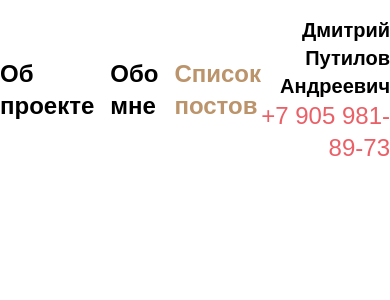
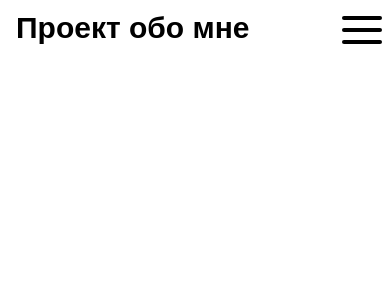
Before and after one commit to brepexWork/mitra_soft, a React (Create React App) app: page / in a window 390 px wide. Shown: the top 300 px of the page. Built offline with nearby package versions, Linux system fonts and the light colour scheme.

Commit message:
I finished the Header module. I have completed work for today

```diff
--- a/src/App.tsx
+++ b/src/App.tsx
@@ -5,6 +5,7 @@ function App() {
   return (
     <div className="App">
       <Header />
+
     </div>
   );
 }
--- /dev/null
+++ b/src/helpers/PositionElement.ts
@@ -0,0 +1,3 @@
+const PositionElement = 'top-1/2 left-1/2 -translate-x-1/2 -translate-y-1/2 absolute'
+
+export default PositionElement
--- /dev/null
+++ b/src/modules/Header/components/BurgerMenu.tsx
@@ -0,0 +1,24 @@
+import React, {FC, useState} from 'react';
+import {isBooleanObject} from "util/types";
+import PositionElement from "../../../helpers/PositionElement";
+
+interface IProps {
+    active: boolean
+    setActive: React.Dispatch<React.SetStateAction<boolean>>
+}
+
+const BurgerMenu:FC<IProps> = ({active, setActive}) => {
+
+    return (
+        <div
+            className={`relative w-10 h-10 box-content p-2 z-30`}
+            onClick={() => setActive(state => !state)}
+        >
+            <span className={`w-full h-1 bg-colors-black rounded-full block mt-2 ${active && `${PositionElement} rotate-45`} duration-300`}></span>
+            <span className={`w-full h-1 bg-colors-black rounded-full block mt-2 ${active && `${PositionElement} hidden`} duration-300`}></span>
+            <span className={`w-full h-1 bg-colors-black rounded-full block mt-2 ${active && `${PositionElement} -rotate-45`} duration-300`}></span>
+        </div>
+    );
+};
+
+export default BurgerMenu;
--- a/src/modules/Header/components/Header.tsx
+++ b/src/modules/Header/components/Header.tsx
@@ -1,36 +1,30 @@
-import React from 'react';
-import {NavLink} from "react-router-dom";
+import React, {useEffect, useState} from 'react';
+import HeaderMobile from "./HeaderMobile";
+import HeaderDesktop from "./HeaderDesktop";
+
 
 const Header = () => {
+
+     const [innerWidth, setInnerWidth] = useState<number>()
+
+    useEffect(() => {
+        const handleResize = () => {
+            setInnerWidth(window.innerWidth);
+        };
+
+        handleResize()
+
+        window.addEventListener('resize', handleResize);
+
+        return () => {
+            window.removeEventListener('resize', handleResize);
+        };
+    }, []);
+
     return (
-        <header className={`py-4`}>
-            <div className={`container mx-auto`}>
-                <div className={`flex items-center justify-between`}>
-                    <div className={`flex items-center`}>
-                        <NavLink
-                            to={'/project'}
-                            className={({isActive}) => `${isActive && 'text-custom_brown'} text-2xl hover:text-colors-gray-500 duration-300 font-bold mr-4`}
-                        >Об проекте</NavLink>
-
-                        <NavLink
-                            to={'/about_me'}
-                            className={({isActive}) => `${isActive && 'text-custom_brown'} text-2xl hover:text-colors-gray-500 duration-300 font-bold mr-4`}
-                        >Обо мне</NavLink>
-
-                        <NavLink
-                            to={'/'}
-                            className={({isActive}) => `${isActive && 'text-custom_brown'} text-2xl hover:text-colors-gray-500 duration-300 font-bold`}
-                        >Список постов</NavLink>
-
-                    </div>
-
-                    <div>
-                        <div className={`text-xl block text-end font-bold`}>Дмитрий Путилов Андреевич</div>
-                        <a className={`text-2xl block text-end text-custom_red font-normal`} href="tel::_79059818973">+7 905 981-89-73</a>
-                    </div>
-                </div>
-            </div>
-        </header>
+        <div>
+            {innerWidth && innerWidth < 1024 ? <HeaderMobile /> : <HeaderDesktop />}
+        </div>
     );
 };
 
--- /dev/null
+++ b/src/modules/Header/components/HeaderDesktop.tsx
@@ -0,0 +1,38 @@
+import React from 'react';
+import {NavLink} from "react-router-dom";
+import BurgerMenu from "./BurgerMenu";
+
+const HeaderDesktop = () => {
+    return (
+        <header className={`py-4`}>
+            <div className={`container mx-auto`}>
+                <div className={`flex items-center justify-between`}>
+                    <div className={`flex items-center`}>
+                        <NavLink
+                            to={'/project'}
+                            className={({isActive}) => `${isActive && 'text-custom_brown'} text-2xl hover:text-colors-gray-500 duration-300 font-bold mr-4`}
+                        >Об проекте</NavLink>
+
+                        <NavLink
+                            to={'/about_me'}
+                            className={({isActive}) => `${isActive && 'text-custom_brown'} text-2xl hover:text-colors-gray-500 duration-300 font-bold mr-4`}
+                        >Обо мне</NavLink>
+
+                        <NavLink
+                            to={'/'}
+                            className={({isActive}) => `${isActive && 'text-custom_brown'} text-2xl hover:text-colors-gray-500 duration-300 font-bold`}
+                        >Список постов</NavLink>
+
+                    </div>
+
+                    <div>
+                        <div className={`text-xl block text-end font-bold`}>Дмитрий Путилов Андреевич</div>
+                        <a className={`text-2xl block text-end text-custom_red font-normal`} href="tel::_79059818973">+7 905 981-89-73</a>
+                    </div>
+                </div>
+            </div>
+        </header>
+    );
+};
+
+export default HeaderDesktop;
--- /dev/null
+++ b/src/modules/Header/components/HeaderMobile.tsx
@@ -0,0 +1,26 @@
+import React, {useState} from 'react';
+import BurgerMenu from "./BurgerMenu";
+import PopupMenu from "./PopupMenu";
+
+const HeaderMobile = () => {
+
+    const [active, setActive] = useState<boolean>(false)
+
+    return (
+        <header className={`sticky top-0 left-0`}>
+            <div className={`flex justify-between items-center`}>
+
+                <div className={`text-3xl font-bold px-4`}>Проект обо мне</div>
+
+                <BurgerMenu
+                    active={active}
+                    setActive={setActive}
+                />
+            </div>
+
+            {active && <PopupMenu />}
+        </header>
+    );
+};
+
+export default HeaderMobile;
--- /dev/null
+++ b/src/modules/Header/components/PopupMenu.tsx
@@ -0,0 +1,32 @@
+import React from 'react';
+import {NavLink} from "react-router-dom";
+
+const PopupMenu = () => {
+    return (
+        <div className={`sticky top-0 left-0 z-20 w-full bg-colors-white shadow-xl mt-6`}>
+            <div className={`py-4 px-4`}>
+                <NavLink
+                    to={'/project'}
+                    className={({isActive}) => `${isActive && 'text-custom_brown'} text-4xl hover:text-colors-gray-500 duration-300 font-bold block`}
+                >Об проекте</NavLink>
+
+                <NavLink
+                    to={'/about_me'}
+                    className={({isActive}) => `${isActive && 'text-custom_brown'} text-4xl mt-4 hover:text-colors-gray-500 duration-300 font-bold block`}
+                >Обо мне</NavLink>
+
+                <NavLink
+                    to={'/'}
+                    className={({isActive}) => `${isActive && 'text-custom_brown'} text-4xl mt-4 hover:text-colors-gray-500 duration-300 font-bold block`}
+                >Список постов</NavLink>
+
+                <div className={`text-2xl mt-8 font-bold`}> Дмитрий Путилов Андреевич</div>
+                <a className={`text-2xl text-custom_red font-medium mt-2 block`} href="tel::+79059818973">+7 905 981-89-73</a>
+            </div>
+
+
+        </div>
+    );
+};
+
+export default PopupMenu;
--- a/src/modules/Header/index.ts
+++ b/src/modules/Header/index.ts
@@ -1,3 +1,3 @@
-import Header from "./components/Header";
+import Header from './components/Header'
 
 export {Header}
```
